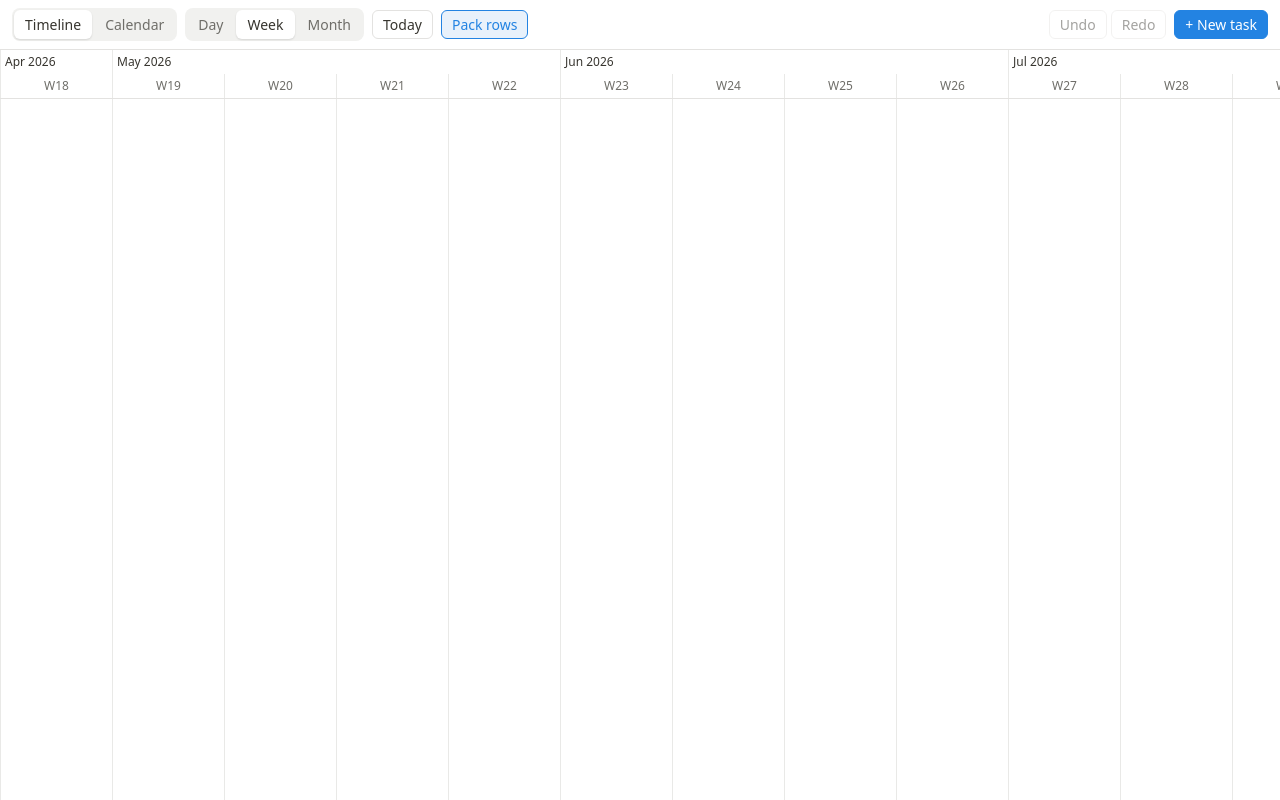
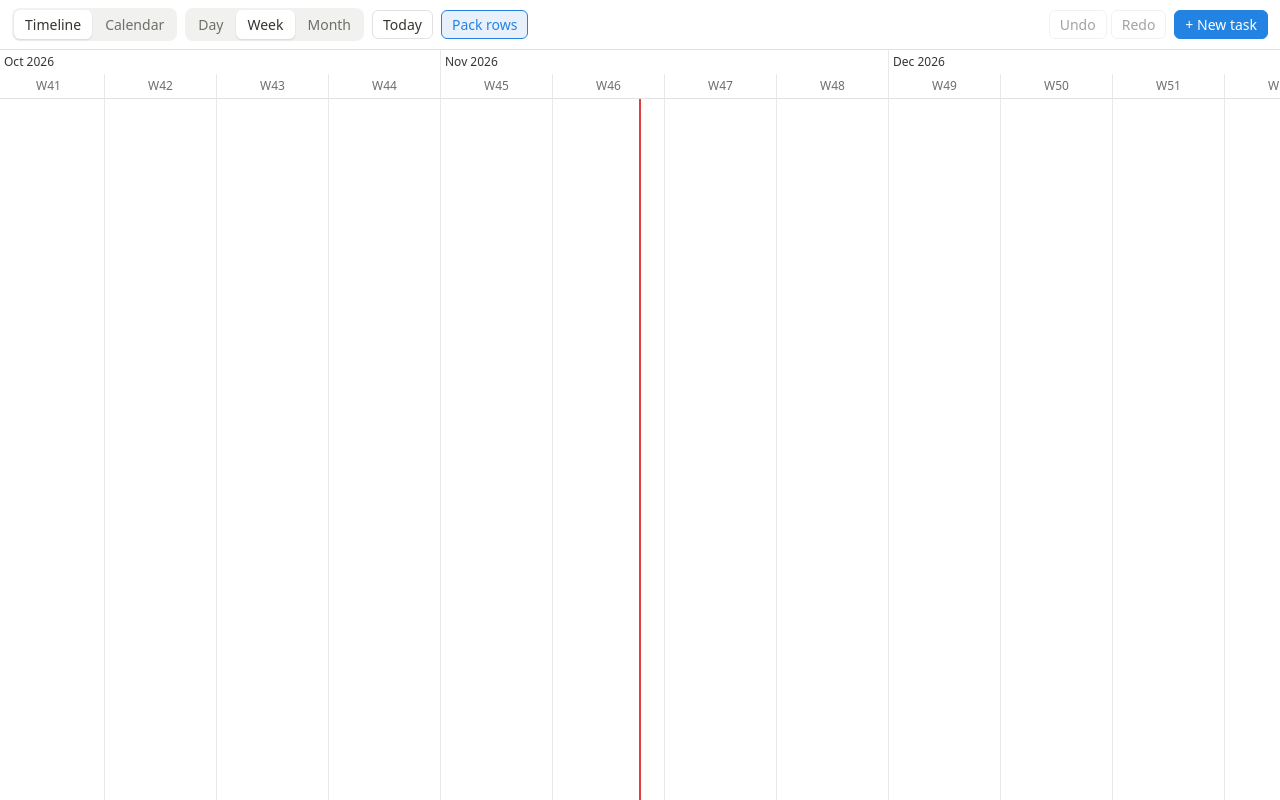
Before and after one commit to rsflowin/simple-timeline-calendar, a React (Vite) app: page / in a window 1280 px wide. Built offline with nearby package versions, Linux system fonts and the light colour scheme.

Commit message:
feat(timeline): endless horizontal scroll, zoom anchoring and Today
Co-Authored-By: Claude Opus 5.5 <noreply@anthropic.com>

```diff
--- a/src/App.tsx
+++ b/src/App.tsx
@@ -1,20 +1,25 @@
+import { createRef } from 'react';
 import { Toolbar } from './components/Toolbar/Toolbar';
 import { QuickCreate } from './components/QuickCreate';
 import { StatusBanner } from './components/StatusBanner';
 import { TaskDialog } from './components/TaskDialog/TaskDialog';
+import { todayISO, toDayIndex } from './domain/dates';
 import { useShortcuts } from './hooks/useShortcuts';
 import { usePrefs } from './store/prefsStore';
 import { useRoadmap } from './store/roadmapStore';
 import { useUi } from './store/uiStore';
-import { TimelineView } from './views/timeline/TimelineView';
+import { TimelineView, type TimelineHandle } from './views/timeline/TimelineView';
 import styles from './App.module.css';
 
 const setPrefs = usePrefs.getState().set;
 const roadmap = useRoadmap.getState();
 const ui = useUi.getState();
+const timeline = createRef<TimelineHandle>();
+const goToToday = () => timeline.current?.scrollToDay(toDayIndex(todayISO()));
 
 const SHORTCUTS: Record<string, () => void> = {
   n: () => ui.openNew(),
+  t: goToToday,
   'mod+z': roadmap.undo,
   'mod+shift+z': roadmap.redo,
   'mod+y': roadmap.redo,
@@ -32,11 +37,10 @@ export default function App() {
   useShortcuts(SHORTCUTS);
   return (
     <div className={styles.app}>
-      {/* Task 16 makes Today scroll the timeline. */}
-      <Toolbar onToday={() => {}} />
+      <Toolbar onToday={goToToday} />
       <StatusBanner />
       <main className={styles.body}>
-        {view === 'timeline' ? <TimelineView /> : <div>Calendar view</div>}
+        {view === 'timeline' ? <TimelineView ref={timeline} /> : <div>Calendar view</div>}
       </main>
       <TaskDialog />
       <QuickCreate />
--- a/src/views/timeline/TimelineView.tsx
+++ b/src/views/timeline/TimelineView.tsx
@@ -1,47 +1,44 @@
-import { useCallback, useLayoutEffect, useMemo, useRef, useState } from 'react';
-import { todayISO, toDayIndex, weekday } from '../../domain/dates';
+import { useImperativeHandle, useMemo, type Ref } from 'react';
+import { todayISO, toDayIndex, weekday, type DayIndex } from '../../domain/dates';
 import { packRows } from '../../domain/packRows';
 import { headerRows, PX_PER_DAY } from '../../domain/scale';
 import { visibleSpans } from '../../domain/spans';
 import { usePrefs } from '../../store/prefsStore';
 import { useDoc } from '../../store/roadmapStore';
 import { taskColor } from '../taskColor';
-import { headerWindow, rangeAround, type Range } from './layout';
 import { TaskBar } from './TaskBar';
 import { TimelineHeader } from './TimelineHeader';
+import { useTimelineRange } from './useTimelineRange';
 import styles from './timeline.module.css';
 
 export const ROW_HEIGHT = 32;
 const BAR_INSET = 4; // (ROW_HEIGHT - bar height 24) / 2
 
-export function TimelineView() {
+export interface TimelineHandle {
+  scrollToDay(day: DayIndex): void;
+}
+
+export function TimelineView({ ref }: { ref?: Ref<TimelineHandle> }) {
   const doc = useDoc();
   const zoom = usePrefs((s) => s.zoom);
   const pack = usePrefs((s) => s.packRows);
   const tagFilter = usePrefs((s) => s.tagFilter);
-  const px = PX_PER_DAY[zoom];
   const today = toDayIndex(todayISO());
-  const [from, to] = useMemo(() => rangeAround(zoom, today), [zoom, today]);
-
-  const ref = useRef<HTMLDivElement>(null);
-  const [win, setWin] = useState<Range>([from, from]);
-  const measure = useCallback(() => {
-    const el = ref.current!;
-    const next = headerWindow(zoom, from, to, el.scrollLeft, el.clientWidth);
-    setWin((w) => (w[0] === next[0] && w[1] === next[1] ? w : next));
-  }, [zoom, from, to]);
-  useLayoutEffect(measure, [measure]);
+  const { ref: scroller, st, sync, scrollToDay } = useTimelineRange(zoom, today);
+  useImperativeHandle(ref, () => ({ scrollToDay }), [scrollToDay]);
+  const { from, to, win } = st;
+  const px = PX_PER_DAY[st.zoom];
 
   const spans = useMemo(() => visibleSpans(doc, tagFilter), [doc, tagFilter]);
   const rows = useMemo(() => packRows(spans, pack), [spans, pack]);
-  const { top, bottom } = useMemo(() => headerRows(zoom, win[0], win[1]), [zoom, win]);
+  const { top, bottom } = useMemo(() => headerRows(st.zoom, win[0], win[1]), [st.zoom, win]);
   const x = (day: number) => (day - from) * px;
 
   return (
     <div
-      ref={ref}
+      ref={scroller}
       className={styles.scroller}
-      onScroll={measure}
+      onScroll={sync}
       tabIndex={0}
       role="region"
       aria-label="Timeline"
@@ -49,7 +46,7 @@ export function TimelineView() {
       <div className={styles.content} style={{ width: (to - from) * px }}>
         <TimelineHeader top={top} bottom={bottom} from={from} px={px} />
         <div className={styles.grid} style={{ height: (rows.length + 1) * ROW_HEIGHT }}>
-          {zoom === 'day' &&
+          {st.zoom === 'day' &&
             bottom
               .filter((c) => weekday(c.start) >= 5)
               .map((c) => (
--- a/src/views/timeline/layout.ts
+++ b/src/views/timeline/layout.ts
@@ -24,3 +24,37 @@ export function headerWindow(
   );
   return [Math.max(from, a), Math.min(to, b)];
 }
+
+/** Day (fractional) at the horizontal centre of the viewport. */
+export const centreDay = (from: DayIndex, px: number, scrollLeft: number, clientWidth: number) =>
+  from + (scrollLeft + clientWidth / 2) / px;
+
+/** scrollLeft that puts `day` (fractional) at the centre of the viewport. */
+export const scrollLeftFor = (day: number, from: DayIndex, px: number, clientWidth: number) =>
+  (day - from) * px - clientWidth / 2;
+
+export interface RangeState {
+  zoom: Zoom;
+  from: DayIndex;
+  to: DayIndex;
+  /** headerWindow for the current scroll position. */
+  win: Range;
+}
+
+/**
+ * State for a view at `scrollLeft` (relative to `st.from`): grows the range by ~6 months at a
+ * time until a whole viewport is left on each side (TL-1), never shrinks it, and updates the
+ * header window. Returns `st` itself when nothing changes.
+ */
+export function settle(st: RangeState, scrollLeft: number, clientWidth: number): RangeState {
+  const px = PX_PER_DAY[st.zoom];
+  let { from, to } = st;
+  while (scrollLeft + (st.from - from) * px < clientWidth)
+    from = timelineRange(st.zoom, from - 183, from)[0];
+  const left = scrollLeft + (st.from - from) * px;
+  while ((to - from) * px < left + 2 * clientWidth) to = timelineRange(st.zoom, to, to + 183)[1];
+  const win = headerWindow(st.zoom, from, to, left, clientWidth);
+  return from === st.from && to === st.to && win[0] === st.win[0] && win[1] === st.win[1]
+    ? st
+    : { ...st, from, to, win };
+}
--- /dev/null
+++ b/src/views/timeline/useTimelineRange.ts
@@ -0,0 +1,73 @@
+import { useCallback, useEffect, useLayoutEffect, useRef, useState } from 'react';
+import type { DayIndex } from '../../domain/dates';
+import { PX_PER_DAY, timelineRange, type Zoom } from '../../domain/scale';
+import { centreDay, rangeAround, scrollLeftFor, settle, type RangeState } from './layout';
+
+/**
+ * The timeline's rendered day range and its scroller: grows near the edges (TL-1), keeps the
+ * centre date on zoom (TL-5) and centres a day on demand (TL-6). Render with `st.zoom`, not
+ * `zoom`: the zoom switch happens one commit later, after the old centre has been read.
+ */
+export function useTimelineRange(zoom: Zoom, initialDay: DayIndex) {
+  const ref = useRef<HTMLDivElement>(null);
+  const [st, setSt] = useState<RangeState>(() => {
+    const [from, to] = rangeAround(zoom, initialDay);
+    return { zoom, from, to, win: [from, from] };
+  });
+  /** Day to centre after the next commit; null keeps the current scroll position. */
+  const centre = useRef<number | null>(initialDay + 0.5);
+  /** `from` the DOM was last laid out with, to keep the view still when the left edge grows. */
+  const shown = useRef(st.from);
+
+  useLayoutEffect(() => {
+    const el = ref.current!;
+    const px = PX_PER_DAY[st.zoom];
+    const left =
+      centre.current === null
+        ? el.scrollLeft + (shown.current - st.from) * px
+        : scrollLeftFor(centre.current, st.from, px, el.clientWidth);
+    shown.current = st.from;
+    const next = settle(st, left, el.clientWidth);
+    if (next !== st) {
+      // `left` may be off the track (e.g. negative) until the range has grown, so keep it as a date.
+      centre.current = centreDay(st.from, px, left, el.clientWidth);
+      setSt(next);
+      return;
+    }
+    centre.current = null;
+    if (el.scrollLeft !== left) el.scrollLeft = left;
+  }, [st]);
+
+  useLayoutEffect(() => {
+    if (zoom === st.zoom) return;
+    const el = ref.current!;
+    const day = centreDay(st.from, PX_PER_DAY[st.zoom], el.scrollLeft, el.clientWidth);
+    const [from, to] = timelineRange(zoom, st.from, st.to - 1);
+    const left = scrollLeftFor(day, from, PX_PER_DAY[zoom], el.clientWidth);
+    centre.current = day;
+    setSt(settle({ zoom, from, to, win: [from, from] }, left, el.clientWidth));
+  }, [zoom, st]);
+
+  /** Call on scroll and resize. */
+  const sync = useCallback(() => {
+    const el = ref.current;
+    if (el) setSt((s) => settle(s, el.scrollLeft, el.clientWidth));
+  }, []);
+
+  useEffect(() => {
+    window.addEventListener('resize', sync);
+    return () => window.removeEventListener('resize', sync);
+  }, [sync]);
+
+  /** Centres `day`; a day outside the range re-centres the range instead of stretching it. */
+  const scrollToDay = useCallback((day: DayIndex) => {
+    centre.current = day + 0.5;
+    setSt((s) => {
+      if (day >= s.from && day < s.to) return { ...s };
+      const [from, to] = rangeAround(s.zoom, day);
+      return { ...s, from, to };
+    });
+  }, []);
+
+  return { ref, st, sync, scrollToDay };
+}
```
Also changed, not shown: 1 other file (tests, documents, lock files or other folders).
